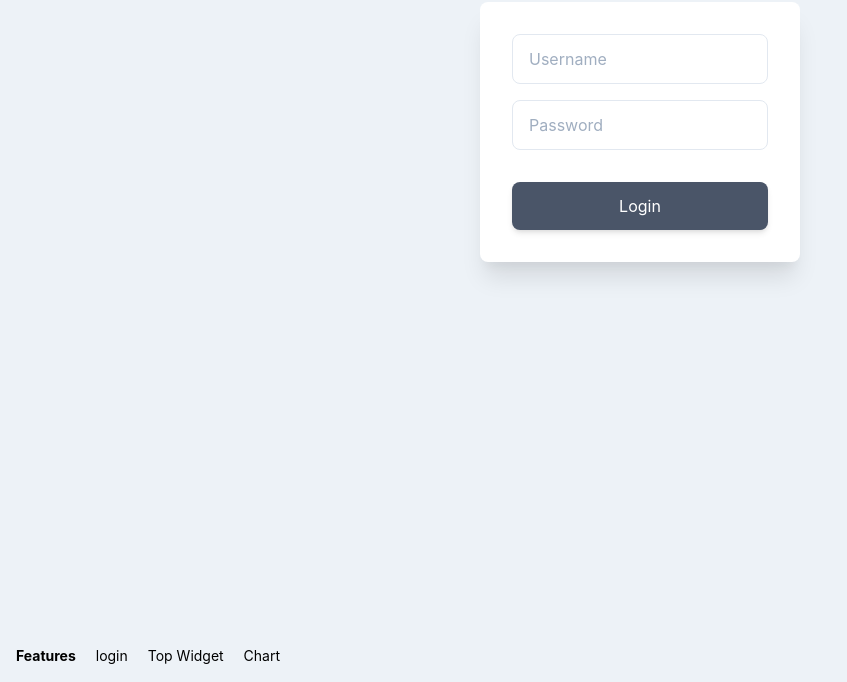
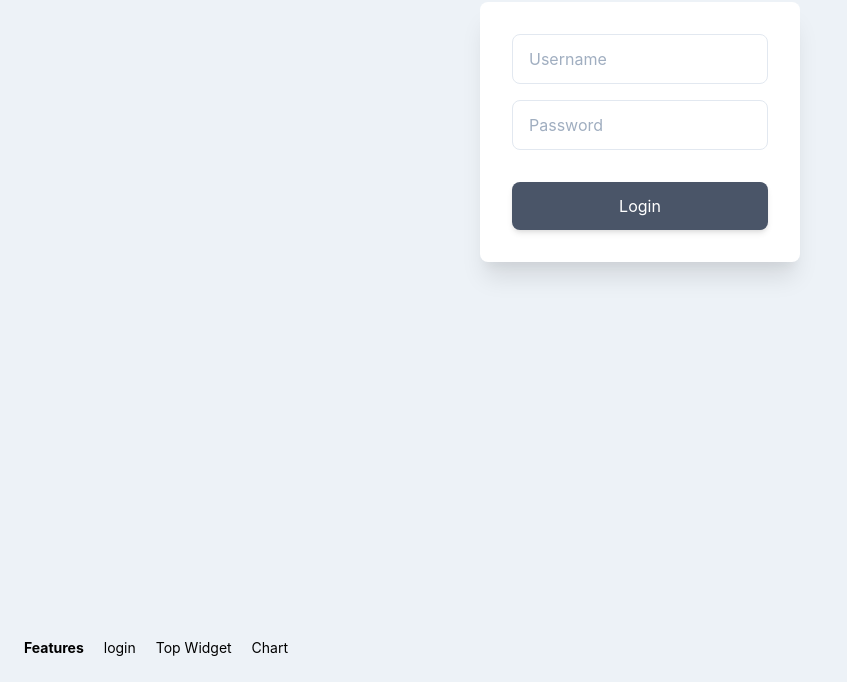
Before and after one commit to harrysaputra/katsanaiot, a website: page public/index.html in a window 1280 px wide. Shown: the part 118-800 px from the top of the page, without its empty margins (0-847 px from the left). Drawn offline with Linux system fonts and the light colour scheme.

Commit message:
update tailwind

```diff
--- a/public/tailwind.css
+++ b/public/tailwind.css
@@ -3,7 +3,7 @@
 @tailwind components;
 
 #menu {
-    @apply absolute bottom-0 p-4;
+    @apply absolute bottom-0 p-6;
 }
 
 #menu ul li {
```
Also changed, not shown: public/build/tailwind.css.
